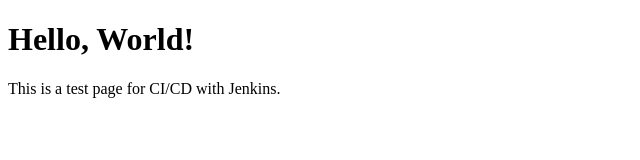
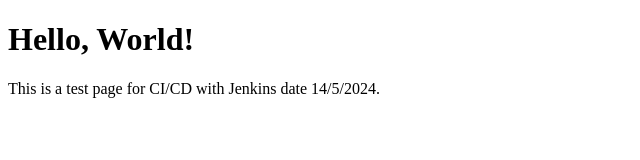
Before and after one commit to anhviet21781999/cicd-nginx, a plain HTML site: page index.html in a window 1280 px wide. Shown: the whole page, without its empty margins (0-640 px from the left). Drawn offline with Linux system fonts and the light colour scheme.

Commit message:
date 14/5/2024

```diff
--- a/index.html
+++ b/index.html
@@ -7,6 +7,6 @@
 </head>
 <body>
     <h1>Hello, World!</h1>
-    <p>This is a test page for CI/CD with Jenkins.</p>
+    <p>This is a test page for CI/CD with Jenkins date 14/5/2024.</p>
 </body>
 </html>
```
